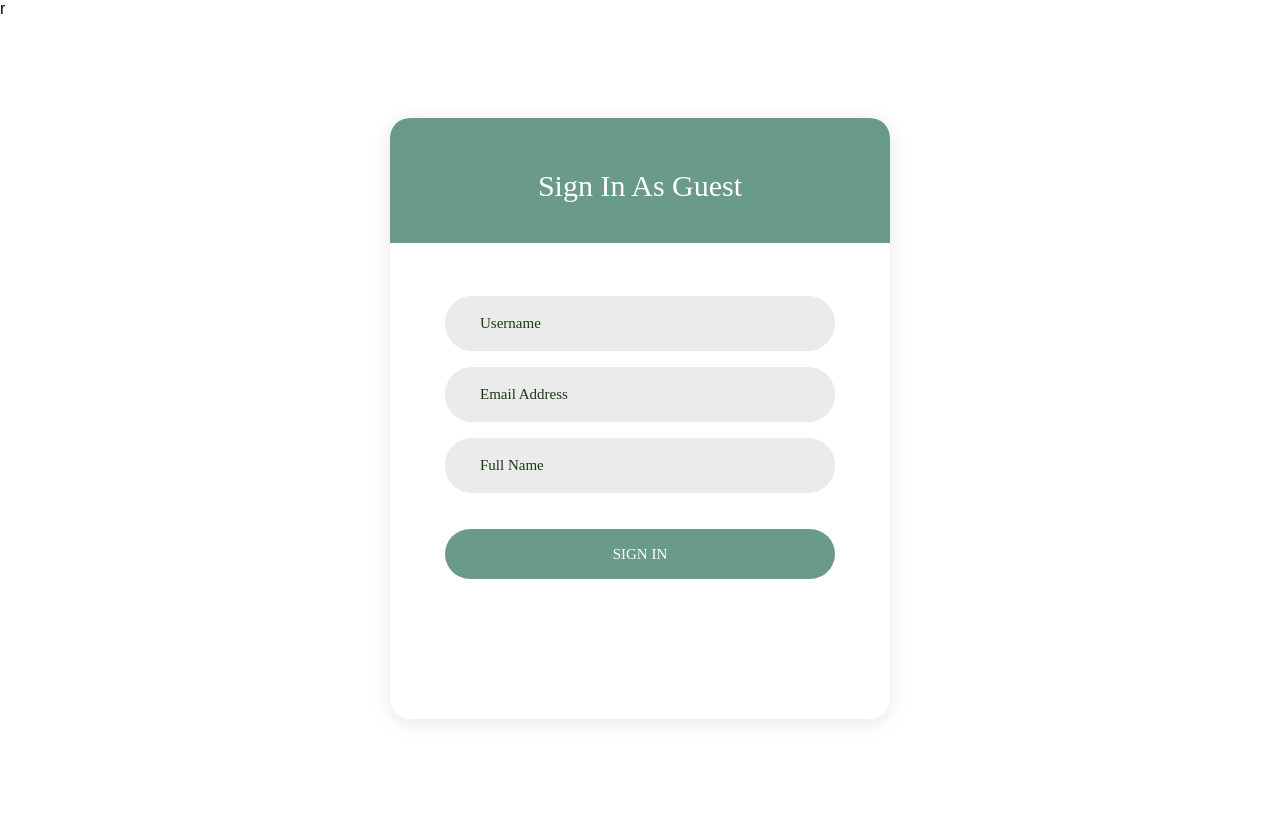
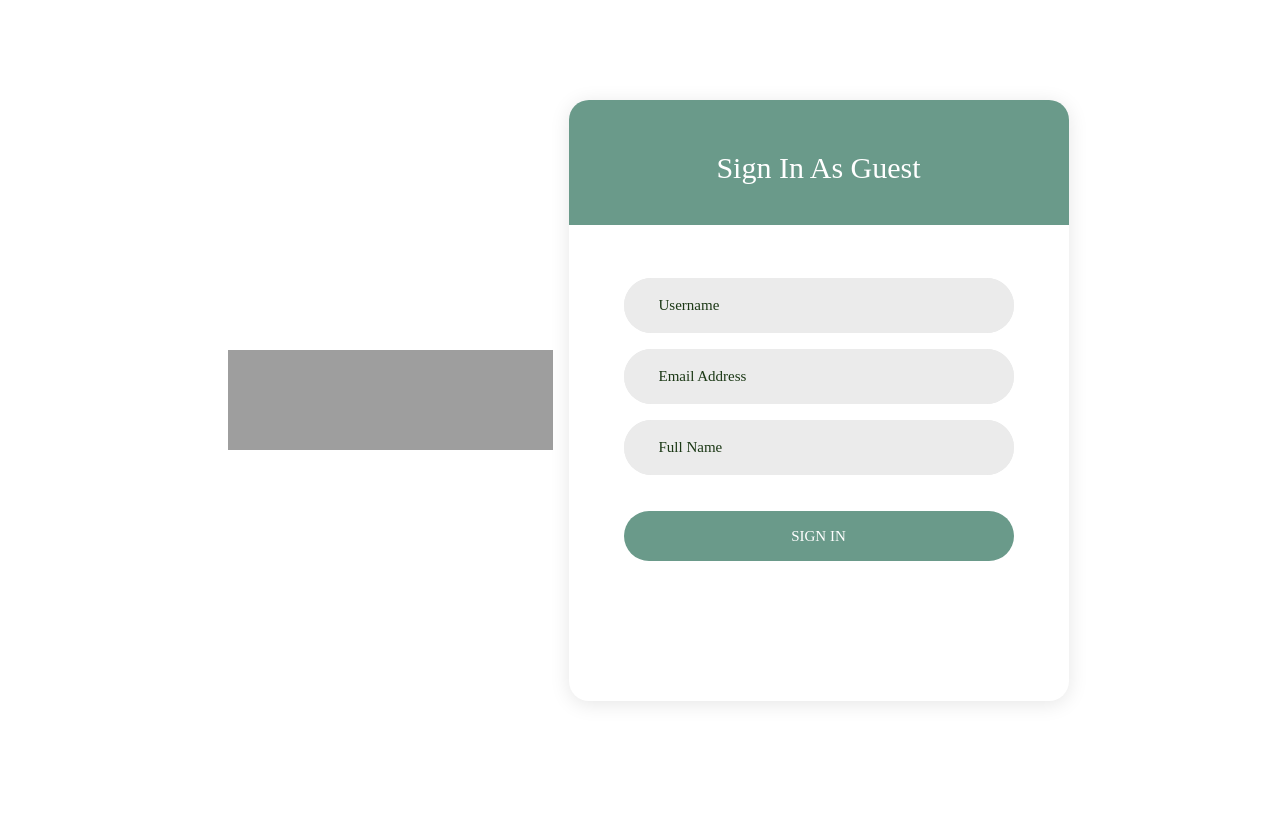
Before and after one commit to Bansari-Barot/e-learning-tool, a Flask app: page / in a window 1280 px wide. After the commit the page ends 704 px from the top, so only its background shows below. Run offline with Flask 2, Linux system fonts and the light colour scheme; parts of the project's set-up code (start-up, migrations or seed data) failed here and were passed over; some libraries are stand-ins or nearby versions; some web fonts are replaced; grey boxes are pictures that could not be loaded.

Commit message:
added CSUEB OC logo and UI fixes

```diff
--- a/chatbot/webapp/app/static/css/style.css
+++ b/chatbot/webapp/app/static/css/style.css
@@ -27,6 +27,7 @@ body,html {
     margin-top: 15px;
     align-self: left;
     width: -moz-fit-content;
+    font-family:Courier New;
   }
   .humantext{
     border-radius: 25px;
@@ -38,6 +39,7 @@ body,html {
     padding-right: 20px;
     margin-top: 15px;
     width: -moz-fit-content;
+    font-family:Courier New;
   }
 .bot-message {
 
@@ -61,8 +63,8 @@ body,html {
       padding-left: 10px;
     }
 
-h1{
-  font-family: sans-serif;
+h3{
+  font-family:Courier New;
 }
 
 input {
--- a/chatbot/webapp/app/templates/index.html
+++ b/chatbot/webapp/app/templates/index.html
@@ -23,7 +23,7 @@
 
           <div class="container h-100">
             <div class="container text-center">
-            <h3> Olivia Cortez - Your faithful TA for {{course_name}} Course</h3>
+            <h4 class="text-monospace"> Olivia Cortez - Your faithful TA for {{course_name}} Course</h4>
             </div>
             <div class="row align-items-center h-100">
                 <div class="col-md-8 col-sm-12 mx-auto">
@@ -52,7 +52,7 @@
         <script src="https://js.pusher.com/4.1/pusher.min.js"></script>
         <script type="text/javascript" src="//cdnjs.cloudflare.com/ajax/libs/socket.io/1.3.6/socket.io.min.js"></script>
         <script>
-          var socket = io.connect('https://ozcooper.net/');
+          var socket = io.connect('http://localhost:80');
 
 
           socket.on('answer',function(data) {
--- a/chatbot/webapp/app/templates/login.html
+++ b/chatbot/webapp/app/templates/login.html
@@ -1,4 +1,4 @@
-r<!DOCTYPE html>
+<!DOCTYPE html>
 <html lang="en">
 <head>
 	<title>Login Page</title>
@@ -7,12 +7,22 @@ r<!DOCTYPE html>
 <!--===============================================================================================-->
 	<link rel="stylesheet" type="text/css" href="{{ url_for('static', filename='css/main.css') }}">
 	<link rel="stylesheet" type="text/css" href="{{ url_for('static', filename='css/util.css') }}">
+	<link rel="stylesheet" href="https://stackpath.bootstrapcdn.com/bootstrap/4.1.0/css/bootstrap.min.css">
 <!--===============================================================================================-->
 </head>
 <body>
 
 	<div class="limiter">
 		<div class="container-login100">
+
+				<ul class="nav justify-content-center">
+					<li class="nav-item">
+						<a class="nav-link active" href="#"><img src="{{ url_for('static', filename='img/CSUEBOC_logo.png') }}" alt="BlackBoard Login" height="100px" width="325px"/></a>
+					</li>
+
+				</ul>
+
+
 			<div class="wrap-login100">
 				<form class="login100-form validate-form p-l-55 p-r-55 p-t-178" action="/login" method="POST">
 					<span class="login100-form-title">
```
